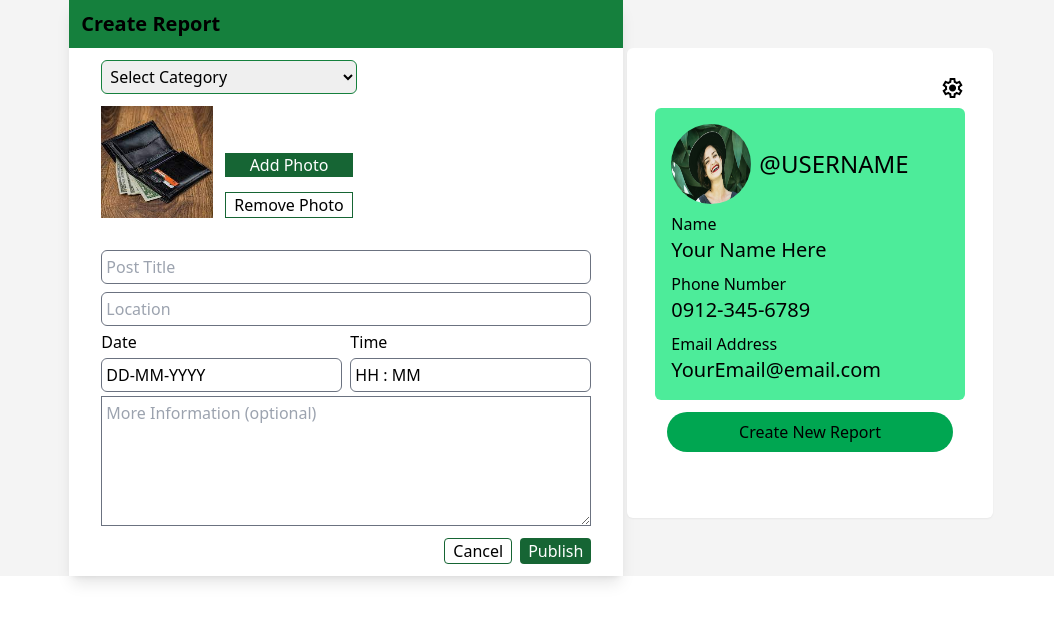
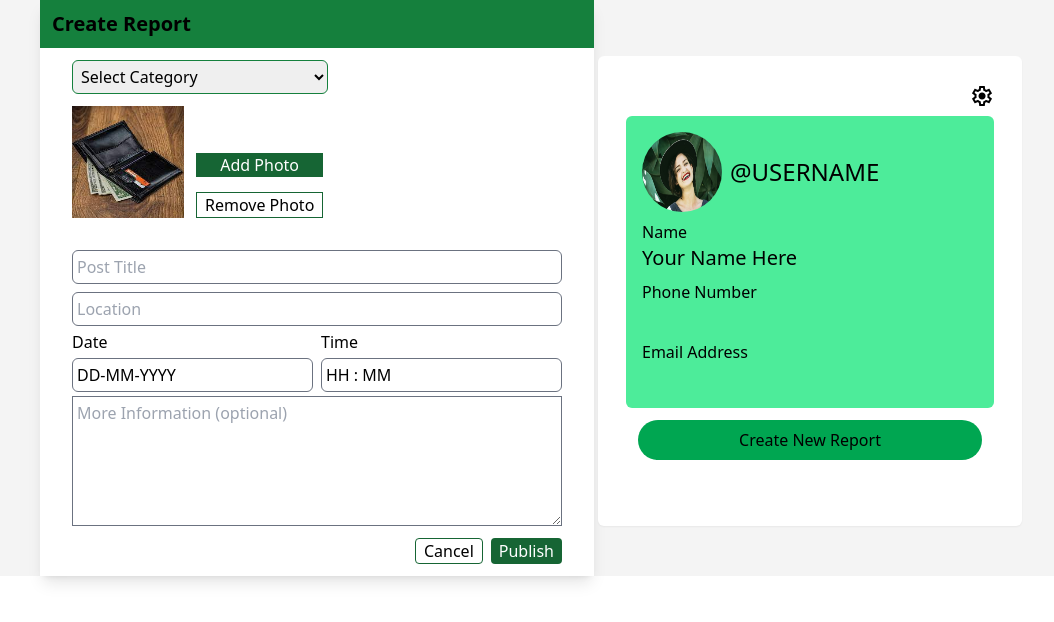
Before and after one commit to Cmma16/Lost-and-Found, a Vue app: page /create-report in a window 1280 px wide. Shown: the top 622 px of the page, without its empty margins (107-1161 px from the left). Built offline with nearby package versions, Linux system fonts and the light colour scheme; no server answers.

Commit message:
Added functions to login/register forms + design

```diff
--- a/src/components/SideBar.vue
+++ b/src/components/SideBar.vue
@@ -1,11 +1,53 @@
-<script setup></script>
+<script>
+import { useRoute, useRouter } from "vue-router";
+import { useStore } from "vuex";
+import { getAuth, onAuthStateChanged } from "firebase/auth";
+import { onMounted } from "vue";
+import { ref } from "vue";
+import { async } from "@firebase/util";
+
+export default {
+  setup() {
+    const route = useRoute();
+    const router = useRouter();
+    const store = useStore();
+    const auth = getAuth();
+    const user_email = ref("");
+    const number = ref("");
+    const uid = ref("");
+
+    onMounted(async () => {
+      onAuthStateChanged(auth, (user) => {
+        if (user) {
+          uid.value = user.uid;
+        }
+      });
+    });
+
+    const goToLogin = () => {
+      router.push({ name: "home" });
+    };
+
+    return {
+      user_email,
+      number,
+      uid,
+    };
+  },
+};
+</script>
 
 <template>
   <div
-    class="left-sidebar mt-12 sticky top-12 z-50 bg-white mx-1 max-h-[470px] hidden md:flex flex-col p-2 rounded-md shadow-sm"
+    class="left-sidebar mt-14 sticky top-12 z-50 bg-white mx-1 max-h-[470px] hidden md:flex flex-col p-2 rounded-md shadow-sm"
   >
     <div class="m-5 flex flex-col">
-      <button class="material-symbols-outlined flex self-end">Settings</button>
+      <button
+        class="material-symbols-outlined flex self-end"
+        @click="$store.dispatch('logout')"
+      >
+        Settings
+      </button>
       <div class="flex flex-col bg-[#4DEC9A] p-4 mt-2 rounded-md pr-14">
         <div class="flex flex-row items-center">
           <img
@@ -17,9 +59,17 @@
         <span class="font-normal text-base mt-2">Name</span>
         <p class="font-medium text-xl">Your Name Here</p>
         <span class="font-normal text-base mt-2">Phone Number</span>
-        <p class="font-medium text-xl">0912-345-6789</p>
+        <input
+          class="font-medium text-xl bg-transparent pointer-events-none"
+          type="text"
+          v-model="number"
+        />
         <span class="font-normal text-base mt-2">Email Address</span>
-        <p class="font-medium text-xl">YourEmail@email.com</p>
+        <input
+          class="font-medium text-xl bg-transparent pointer-events-none"
+          type="text"
+          v-model="user_email"
+        />
       </div>
       <RouterLink to="/create-report" class="flex flex-col">
         <button class="rounded-full bg-[#00A651] h-10 m-3">
```
